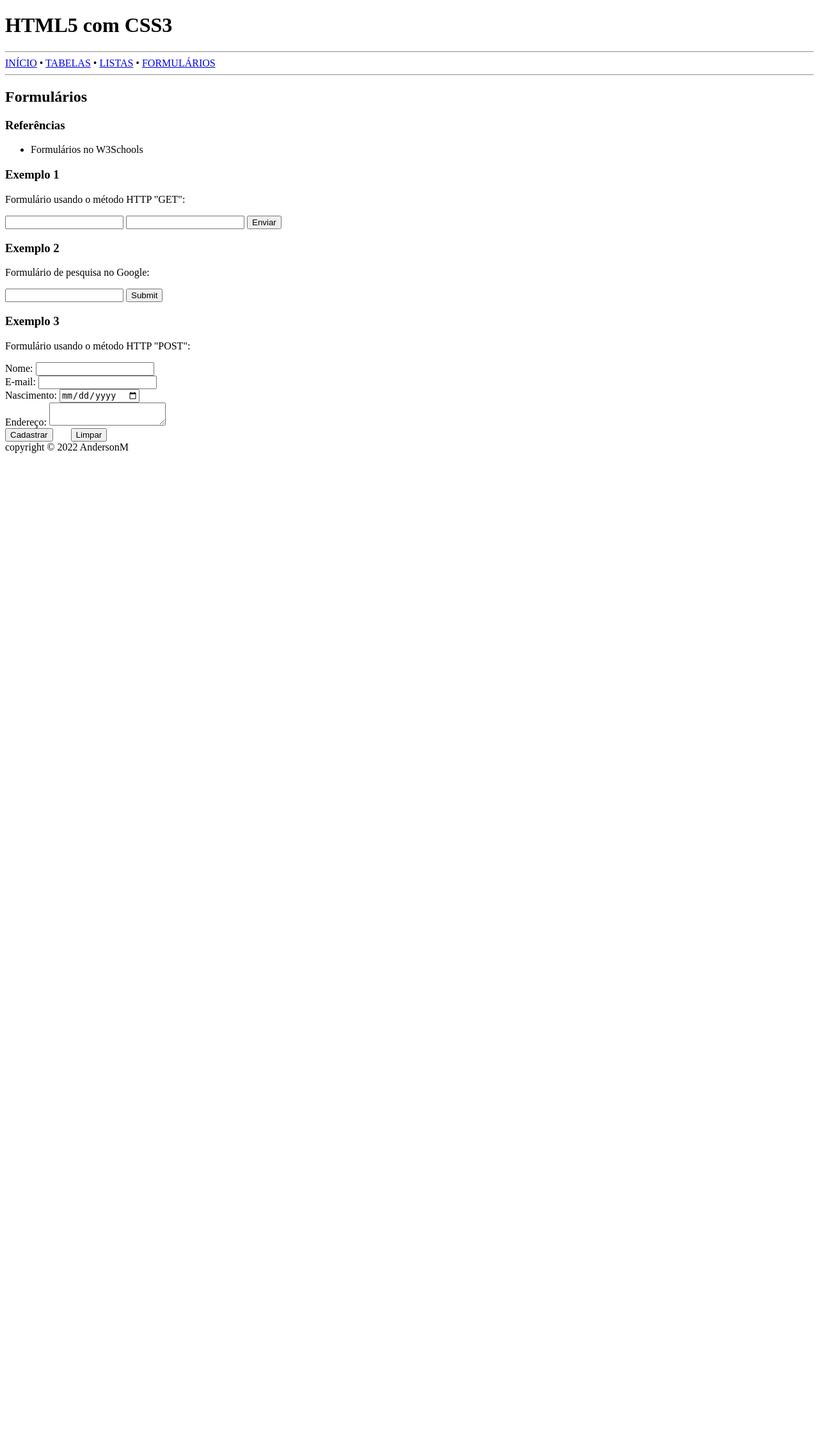
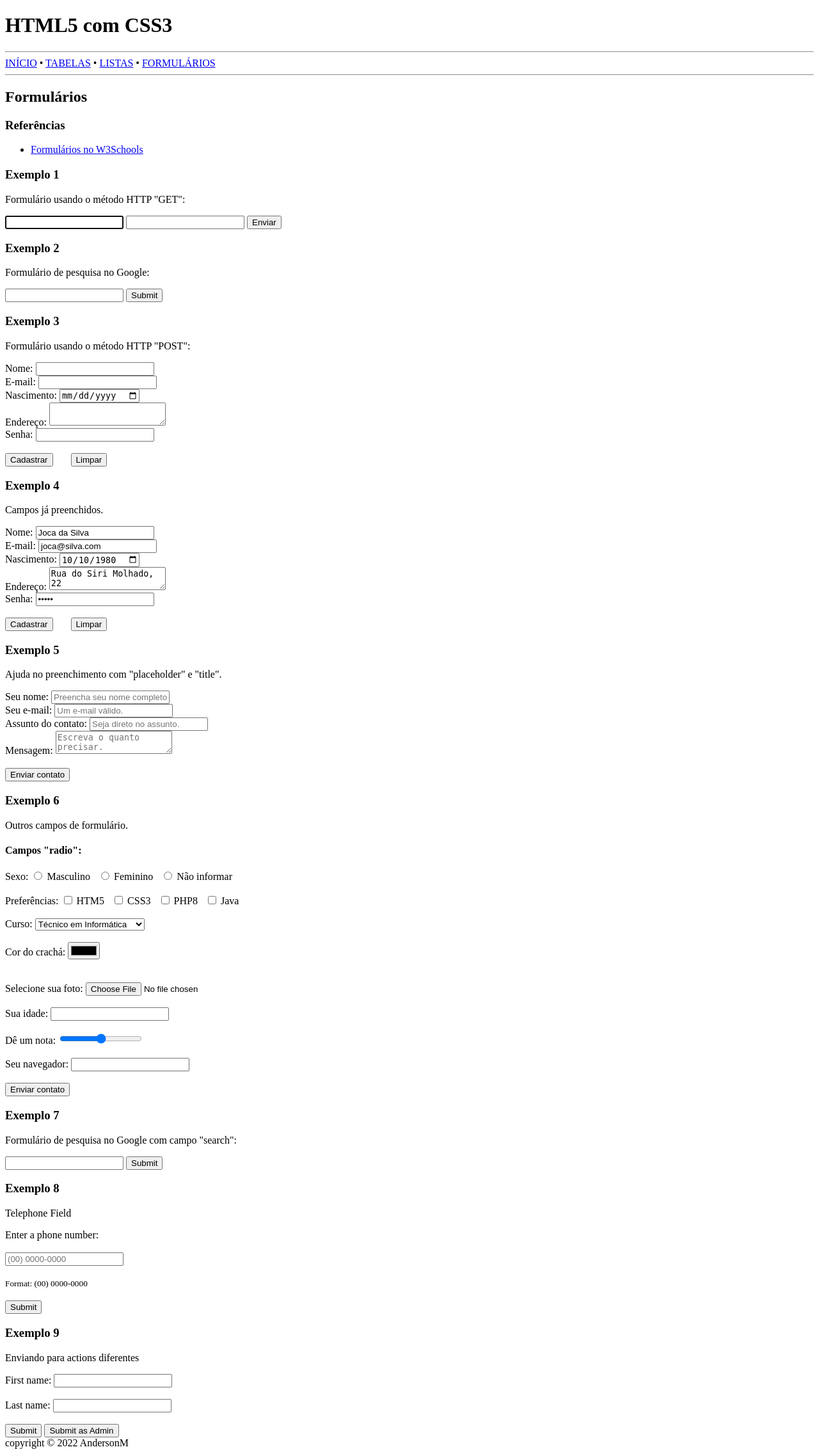
Before and after one commit to Anderson0312/HTML_CSS_02, a PHP site: page /forms.php in a window 1280 px wide. Shown: the whole page at 64% size. Before the commit the page ends 708 px from the top, so only its background shows below. Run offline with PHP 8.4, Linux system fonts and the light colour scheme.

Commit message:
Update forms.php

```diff
--- a/forms.php
+++ b/forms.php
@@ -4,7 +4,7 @@
 
 <h3>Referências</h3>
 <ul>
-    <li><a href="https://www.w3schools.com/html/html_forms.asp" target="_blank"></a>Formulários no W3Schools</li>
+    <li><a href="https://www.w3schools.com/html/html_forms.asp" target="_blank">Formulários no W3Schools</a></li>
 </ul>
 
 
@@ -14,7 +14,7 @@
 
 <form action="form_process.php" method="get" id="">
 
-<input type="text" name="nome">
+<input type="text" name="nome" autofocus>
 <input type="password" name="Senha">
 
 <input type="submit" value="Enviar">
@@ -38,10 +38,13 @@
 
 <form action="/form_process.php" method="post">
 
+    <input type="hidden" name="user_id" value="10">
+
     Nome: <input type="text" name="user_name"><br>
     E-mail: <input type="email" name="user_email"><br>
     Nascimento: <input type="date" name="user_birth"><br>
     Endereço: <textarea name="address"></textarea><br>
+    Senha: <input type="password" name="password"><br><br>
 
     <button type="submit">Cadastrar</button>
     &nbsp;&nbsp;&nbsp;&nbsp;&nbsp;
@@ -49,8 +52,134 @@
 
 </form>
 
+<h3>Exemplo 4</h3>
+<p>Campos já preenchidos.</p>
+
+<form action="/form_process.php" method="post">
+
+    <input type="hidden" name="user_id" value="10">
+
+    Nome: <input type="text" name="user_name" value="Joca da Silva"><br>
+    E-mail: <input type="email" name="user_email" value="joca@silva.com"><br>
+    Nascimento: <input type="date" name="user_birth" value="1980-10-10"><br>
+    Endereço: <textarea name="address">Rua do Siri Molhado, 22</textarea><br>
+    Senha: <input type="password" name="password" value="12345"><br><br>
+
+    <button type="submit">Cadastrar</button>
+    &nbsp;&nbsp;&nbsp;&nbsp;&nbsp;
+    <button type="reset">Limpar</button>
+
+</form>
+
+<h3>Exemplo 5</h3>
+<p>Ajuda no preenchimento com "placeholder" e "title".</p>
+
+<form action="/form_process.php" method="post">
+
+    Seu nome: <input type="text" name="contact_name" placeholder="Preencha seu nome completo." title="Preencha seu nome completo."><br>
+    Seu e-mail: <input type="email" name="contact_email" placeholder="Um e-mail válido." title="Um e-mail válido."><br>
+    Assunto do contato: <input type="text" name="contact_subject" placeholder="Seja direto no assunto." title="Seja direto no assunto."><br>
+    Mensagem: <textarea name="contact_message" placeholder="Escreva o quanto precisar." title="Escreva o quanto precisar."></textarea><br><br>
+
+    <button type="submit" title="Clique aqui para enviar seu contato.">Enviar contato</button>
+
+</form>
+
+
+<h3>Exemplo 6</h3>
+<p>Outros campos de formulário.</p>
+
+<form action="/form_process.php" method="post">
+
+    <h4>Campos "radio":</h4>
+
+    Sexo:
+    <input type="radio" name="gender" value="M"> Masculino &nbsp;
+    <input type="radio" name="gender" value="F"> Feminino &nbsp;
+    <input type="radio" name="gender" value="NI"> Não informar
+
+    <br><br>
+
+    Preferências:
+    <input type="checkbox" name="preferences[]" value="HTML"> HTM5 &nbsp;
+    <input type="checkbox" name="preferences[]" value="CSS"> CSS3 &nbsp;
+    <input type="checkbox" name="preferences[]" value="PHP"> PHP8 &nbsp;
+    <input type="checkbox" name="preferences[]" value="Java"> Java &nbsp;
+
+    <br><br>
+
+    Curso:
+    <select name="course">
+        <option value="ti">Técnico em Informática</option>
+        <option value="tmm">Técnico em Suporte</option>
+        <option value="op">Operador de computador</option>
+        <option value="excel">Planilhas com Excel</option>
+    </select>
+
+    <br> <br>
+    Cor do crachá: <input type="color" name="color"><br>
+    <br> <br>
+    Selecione sua foto: <input type="file" name="Photo">
+
+    <br> <br>
+    Sua idade: <input type="number" name="age">
+
+    <br> <br>
+    Dê um nota: <input type="range" name="note" min="0" max="10">
+
+
+    <br>
+    <br>
+    Seu navegador:
+    <input list="browsers">
+    <datalist id="browsers">
+        <option value="Internet Explorer">
+        <option value="Firefox">
+        <option value="Chrome">
+        <option value="Opera">
+        <option value="Safari">
+    </datalist>
 
 
 
 
+    <br><br>
+    <button type="submit" title="Clique aqui para enviar seu contato.">Enviar contato</button>
+
+
+</form>
+
+<h3>Exemplo 7</h3>
+<p>Formulário de pesquisa no Google com campo "search":</p>
+
+<form action="https://www.google.com/search" method="get" target="_blank">
+
+    <input type="search" name="q">
+
+    <input type="submit" name="Procurar no Google">
+
+</form>
+
+<h3>Exemplo 8</h3>
+<p>Telephone Field</p>
+
+<form action="form_process.php" method="post">
+  <label for="phone">Enter a phone number:</label><br><br>
+  <input type="tel" id="phone" name="phone" placeholder="(00) 0000-0000" pattern="[0-9]{2} [0-9]{4}-[0-9]{4}" required><br><br>
+  <small>Format: (00) 0000-0000</small><br><br>
+  <input type="submit" value="Submit">
+</form>
+
+<h3>Exemplo 9</h3>
+<p>Enviando para actions diferentes</p>
+
+<form action="/form_process.php" method="post">
+  <label for="fname">First name:</label>
+  <input type="text" id="fname" name="fname"><br><br>
+  <label for="lname">Last name:</label>
+  <input type="text" id="lname" name="lname"><br><br>
+  <input type="submit" value="Submit">
+  <input type="submit" formaction="/index.php" value="Submit as Admin">
+</form>
+
 <?php require __DIR__ . "/_footer.php"; ?>
```
